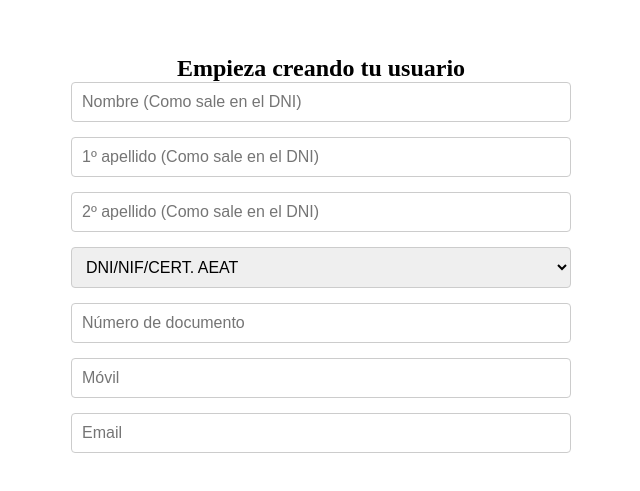
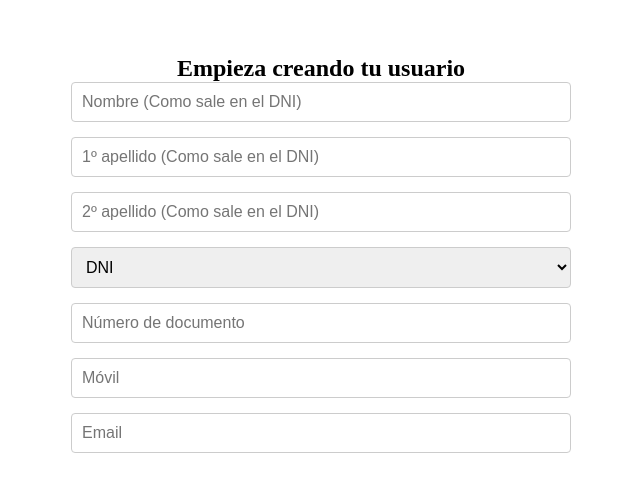
Before and after one commit to Dester369/Formulario2, a plain HTML site: page index.html in a window 1280 px wide. Shown: the part 139-630 px from the top of the page, without its empty margins (319-959 px from the left). Drawn offline with Linux system fonts and the light colour scheme.

Commit message:
index.html

```diff
--- a/index.html
+++ b/index.html
@@ -20,7 +20,9 @@
 
 
             <select name="tipo-documento" id="tipo-documento">
-                <option value="dni">DNI/NIF/CERT. AEAT</option>
+                <option value="dni">DNI</option>
+                <option value="NIF">NIF</option>
+                <option value="CERT">CERT. AEAT</option>
             </select>
 
 
```
